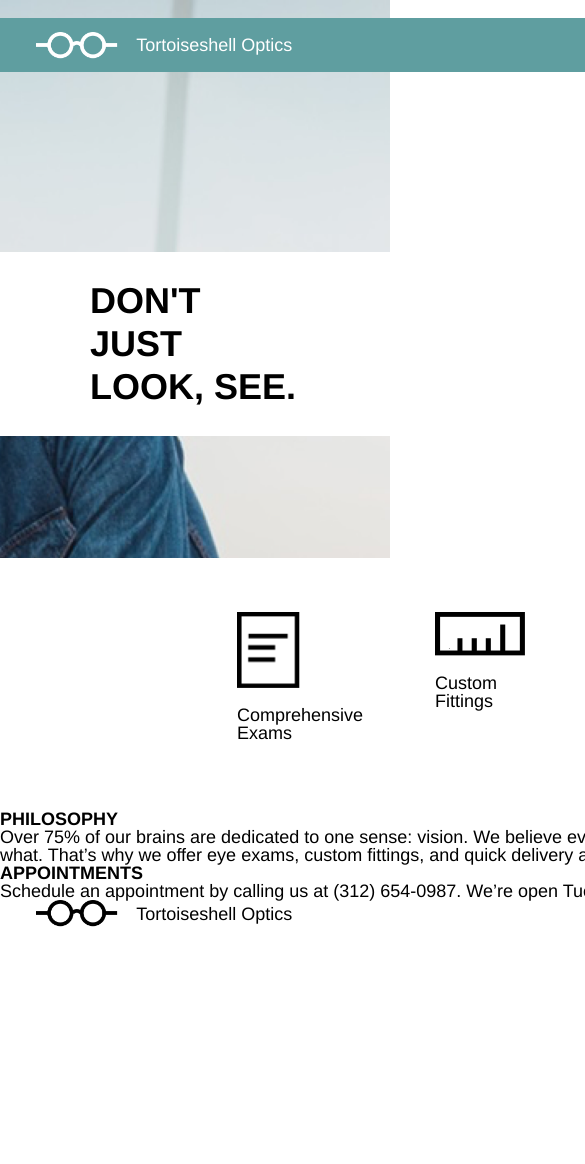
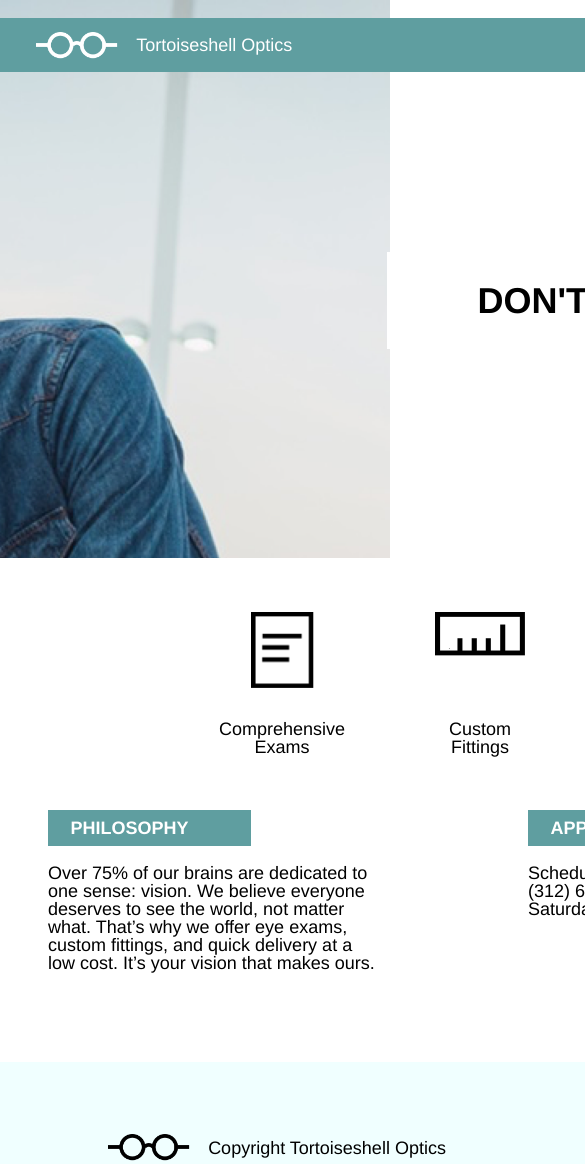
Before and after one commit to scobo1/Tortoiseshell_Optics, a plain HTML site: page index.html in a window 390 px wide. Shown: the top 1164 px of the page, 585 px wide, since content can reach past the window. Before the commit the page ends 927 px from the top, so only its background shows below. Drawn offline with Linux system fonts and the light colour scheme.

```diff
--- a/index.html
+++ b/index.html
@@ -29,8 +29,10 @@
 
   </div>
 
-  <div class="headline_box">
-    <span class="all-caps">Don't just look, see.</span>
+  <div class="headline container">
+    <div class="headline_box">
+      <span class="all-caps">Don't just look, see.</span>
+    </div>
   </div>
 
 </header>
@@ -69,10 +71,10 @@
 
 </div>
 
-<footer>
+<footer class="container">
   <div class="logo">
     <img src="./resources/images/logo-black.png" alt="Tortoiseshell Optics logo">
-    <span class="name">Tortoiseshell Optics</span>
+    <span class="name">Copyright Tortoiseshell Optics</span>
   </div>
 </footer>
 
--- a/resources/css/style.css
+++ b/resources/css/style.css
@@ -55,11 +55,18 @@
   display: none;
 }
 
+.headline {
+  margin: 0rem auto;
+  justify-content: flex-end;
+}
+
 .headline_box {
   background-color: white;
   font-size: 2rem;
   line-height: 1.2;
   padding: 1.5rem 5rem;
+  display: inline-block;
+  margin-right: -2rem;
 
 }
 
@@ -87,6 +94,8 @@
   margin: 0rem 3rem;
   display: flex;
   flex-direction: column;
+  justify-content: space-between;
+  align-items: center;
 }
 
 .feature img {
@@ -94,10 +103,44 @@
   margin-bottom: 1rem;
 }
 
-.feature span {
-  align-items: flex-end;
-}
 
 #paper {
   width: 3.5rem;
 }
+
+.subhead {
+  text-align: center;
+}
+
+.info_section {
+  display: flex;
+  flex-direction: row;
+  justify-content: space-around;
+}
+
+.info {
+  display: flex;
+  flex-direction: column;
+  width: 35%;
+  margin-right: 5%;
+}
+
+.title {
+  font-size: 1rem;
+  color: white;
+  background-color: cadetblue;
+  padding: 0.5rem 0rem 0.5rem 1.25rem;
+  width: 10rem;
+  margin-bottom: 1rem;
+}
+
+/* Footer */
+
+footer {
+  background-color: azure;
+  margin: 5rem auto 0rem auto;
+}
+
+footer .logo {
+  padding: 4rem 4rem;
+}
```
